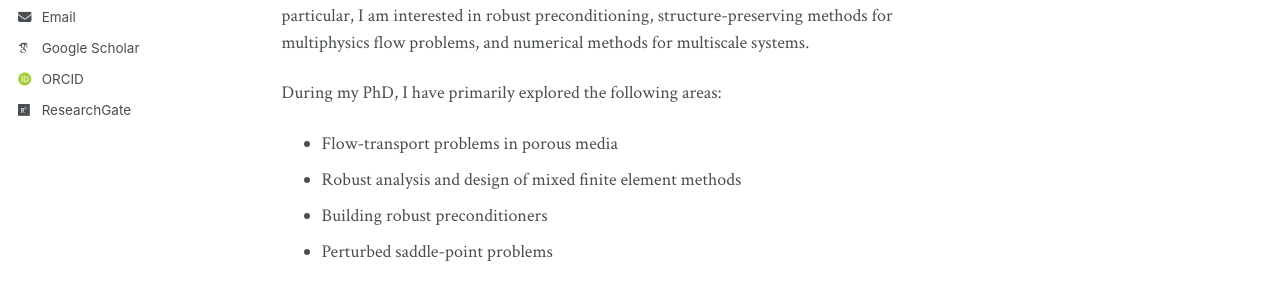
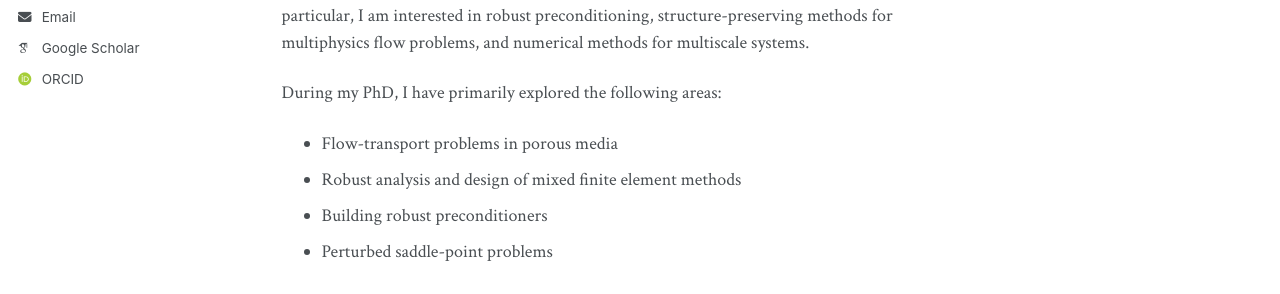
Before and after one commit to rishidas-04/rishidas-04.github.io, a Jekyll site: the page built from _pages/about.md, in a window 1280 px wide. Shown: the part 443-737 px from the top of the page. Built offline with Jekyll 4.4.1, drawn with Linux system fonts in a browser that asks for light colours; some web fonts are replaced; a script bundle is joined from its source files by our own code; library files that are not in the unit come from our copies.

Commit message:
Update _config.yml

```diff
--- a/_config.yml
+++ b/_config.yml
@@ -42,7 +42,7 @@ author:
   semantic         : # URL
   ssrn             : # URL
   pubmed           : #"https://www.ncbi.nlm.nih.gov/pubmed/?term=john+snow"
-  researchgate     : "https://www.researchgate.net/profile/Rishi-Das-3?ev=hdr_xprf"
+  researchgate     : #"https://www.researchgate.net/profile/Rishi-Das-3?ev=hdr_xprf"
   scopus           : # URL
   zotero           : # URL
 
```
